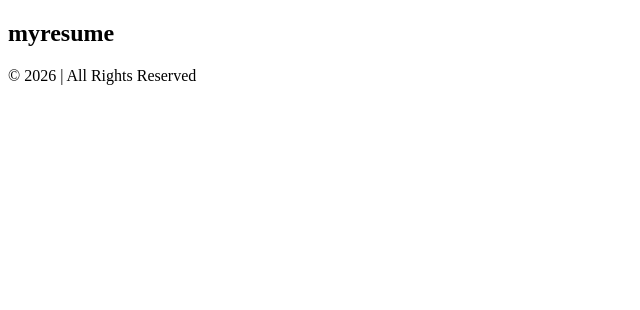
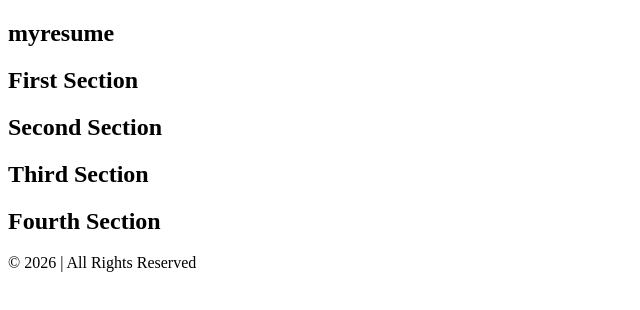
Before and after one commit to wytoolie/wytoolie.github.io, a plain HTML site: page resume.html in a window 1280 px wide. Shown: the whole page, without its empty margins (0-640 px from the left). Drawn offline with Linux system fonts and the light colour scheme.

Commit message:
feat: add resume.html

```diff
--- a/resume.html
+++ b/resume.html
@@ -12,11 +12,30 @@
         </nav>
     </div>
     <main>
-         <section></section>
-      <section></section>
-      <section></section>
-      <section></section>
-
+        <div class="resume">
+            <div class="section">
+                <section>
+                    <div class="resume-firstsection">
+                        <h2> First Section</h2>
+                    </div>
+                </section>
+                <section>
+                    <div class="resume-secondsection">
+                        <h2> Second Section</h2>
+                    </div>
+                </section>
+                <section>
+                    <div class="resume-thirdsection">
+                        <h2> Third Section</h2>
+                    </div>
+                </section>
+                <section>
+                    <div class="resume-fourthsection">
+                        <h2> Fourth Section</h2>
+                    </div>
+                </section>
+            </div>
+        </div>
     </main>
 <div class="footer">
     <footer>
```
